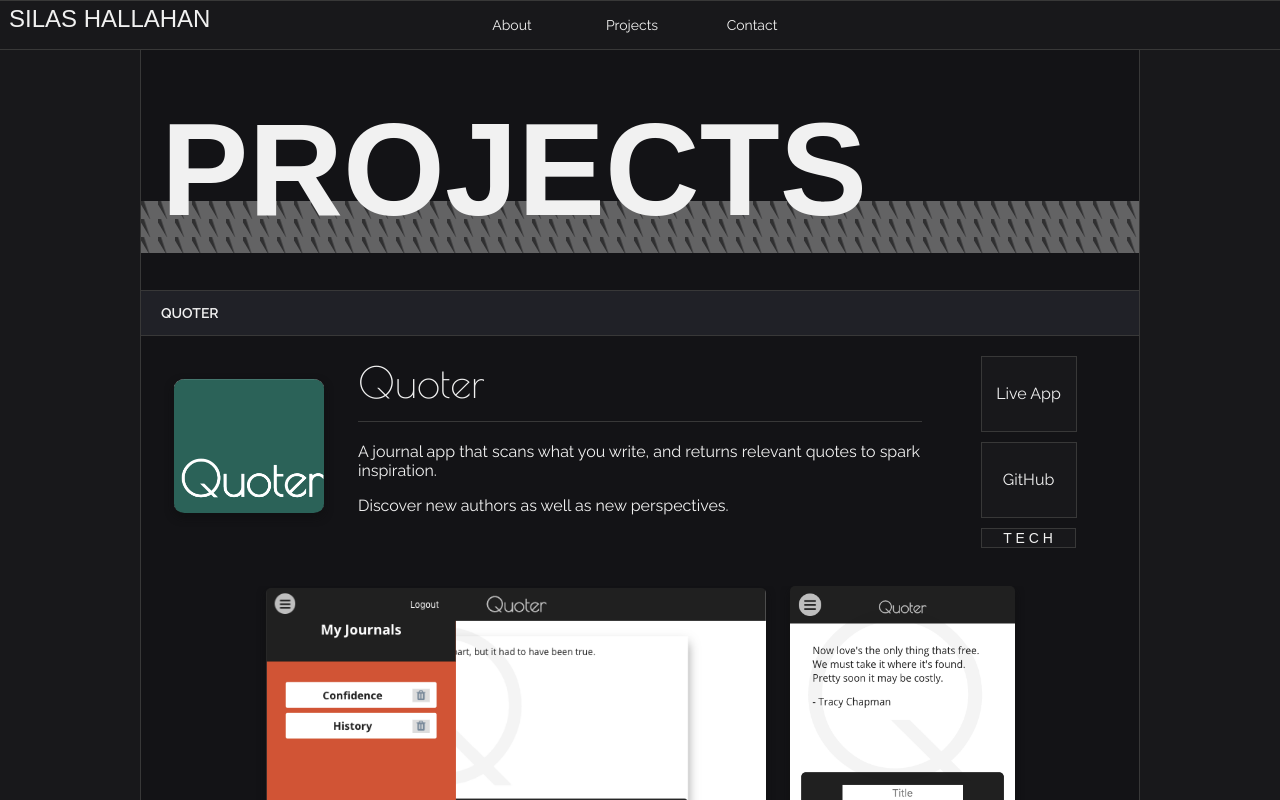
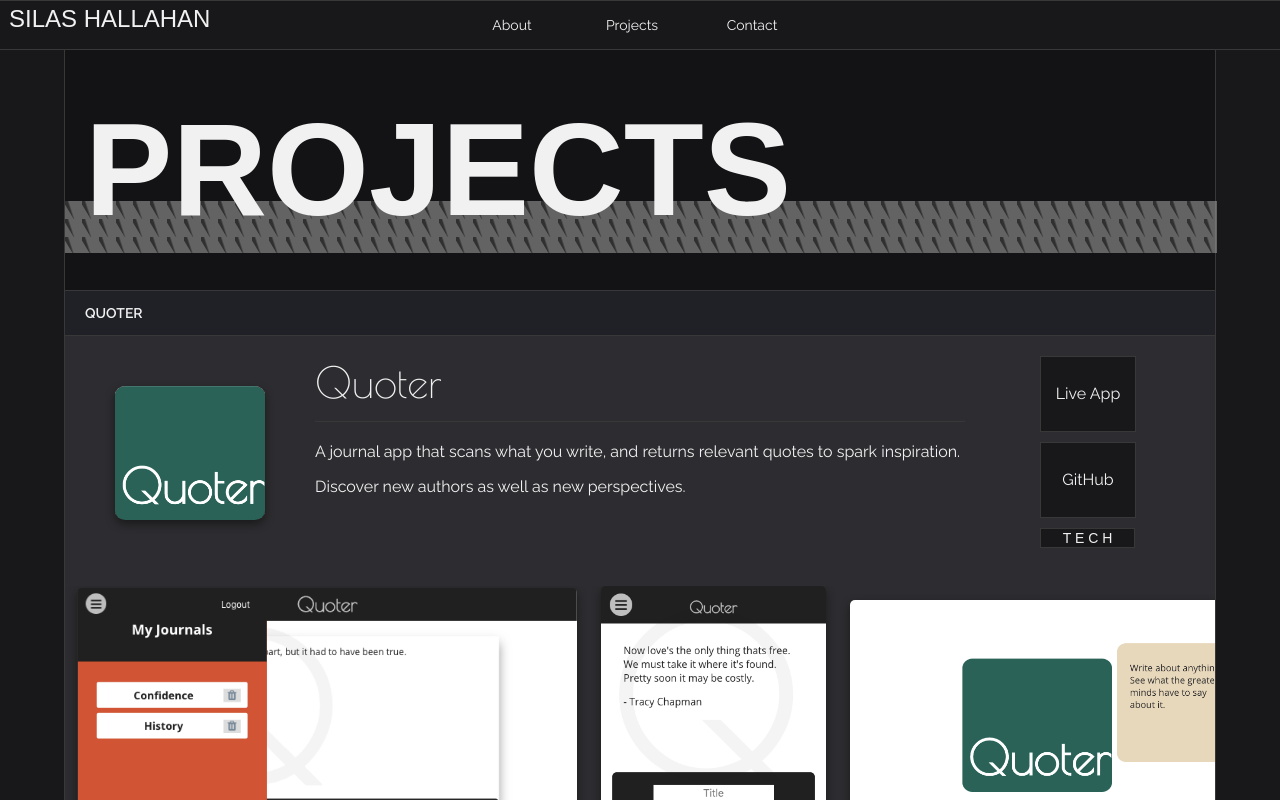
Before and after one commit to Loxphordex/React-Portfolio, a React (Create React App) app: page /projects in a window 1280 px wide. Shown: the top 800 px of the page. Built offline with nearby package versions, Linux system fonts and the light colour scheme; a web font is replaced by a local one.

Commit message:
lighter background

```diff
--- a/src/routes/Projects/ProjectInfo.css
+++ b/src/routes/Projects/ProjectInfo.css
@@ -13,7 +13,7 @@
 
   border-right: 1px solid rgb(56, 56, 56);
   border-left: 1px solid rgb(56, 56, 56);
-  background-color: rgb(19, 19, 22);
+  background-color: rgb(45, 45, 49);
 
   position: relative;
 
--- a/src/routes/Projects/Projects.css
+++ b/src/routes/Projects/Projects.css
@@ -1,6 +1,6 @@
 .projects-container {
   min-height: 490px;
-  width: 1000px;
+  width: 90%;
   margin: auto;
 
   background:
@@ -9,7 +9,7 @@
     linear-gradient(315deg, rgb(19, 19, 22),  25%, transparent 25%),
     linear-gradient(45deg, rgb(19, 19, 22), 25%, transparent 25%);
   background-size: 2em 2em;
-  background-color: rgb(24, 24, 27);;
+  background-color: rgb(24, 24, 27);
 
     -webkit-animation: fadein 0.2s; /* Safari, Chrome and Opera > 12.1 */
        -moz-animation: fadein 0.2s; /* Firefox < 16 */
@@ -20,7 +20,6 @@
 
 .projects-overview {
   background-color: rgb(19, 19, 22);
-  max-width: 1000px;
   margin: 0 auto;
   min-height: 240px;
   text-align: left;
@@ -50,7 +49,7 @@
   background: linear-gradient(59deg, #999 40%, transparent 44%) 14px 0, linear-gradient(72deg, transparent 35%, #999 43%), linear-gradient(63deg, transparent 64%, #999 60%, #999 54%, transparent 64%), #444;
   background-size: 17px 18px;
 
-  min-width: 998px;
+  min-width: 90%;
   margin: auto;
   min-height: 52px;
 }
@@ -58,7 +57,6 @@
 .projects-list {
   margin: auto;
   margin-bottom: 60px;
-  max-width: 1000px;
   position: relative;
 }
 
--- a/src/routes/Projects/Projects.js
+++ b/src/routes/Projects/Projects.js
@@ -10,6 +10,7 @@ import './ProjectDetails.css'
 import quoterLabel from '../../images/quoter-label.png'
 import quoterMobile from '../../images/quoter-mobile.png'
 import quoterDesk1 from '../../images/quoter-red.png'
+import quoterLanding from '../../images/quoter-landing.png'
 import happy from '../../images/happy.png'
 import newEntry from '../../images/miMood-newEntry.png'
 import bookmarksWide from '../../images/bookmarks-wide.png'
@@ -42,6 +43,7 @@ export default class Projects extends React.Component {
         quoter: [
           quoterDesk1,
           quoterMobile,
+          quoterLanding,
         ],
       }
     })
```
